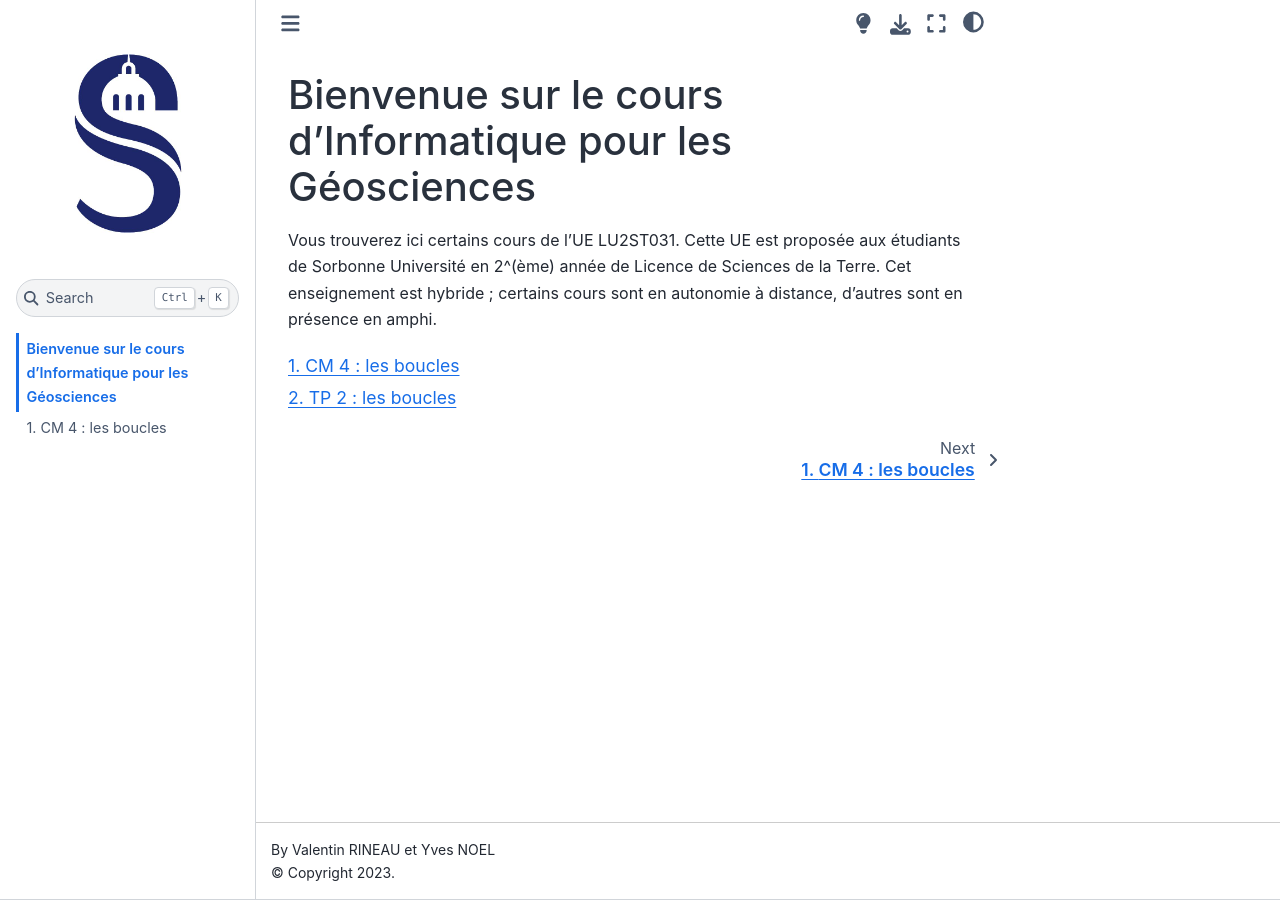
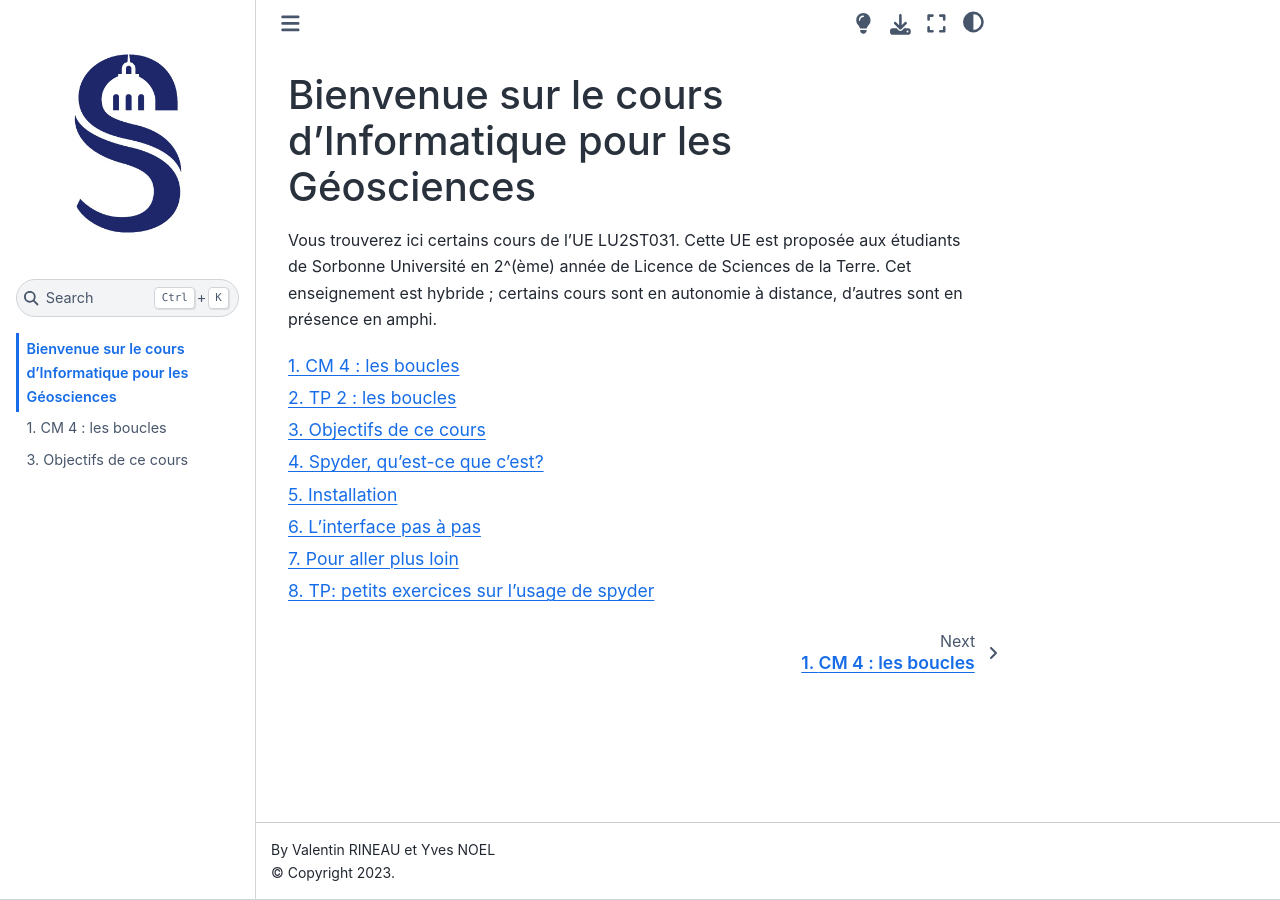
Before and after one commit to yvesnoel/LU2ST031, a Jupyter Book: the page built from intro.md, in a window 1280 px wide. Built offline with Jupyter Book 1.0.4 settings and Sphinx 7.4.7 and the Sphinx Book theme 1.1.4, drawn with Linux system fonts in a browser that asks for light colours; pages that are not in the unit, such as notebooks, are missing from menus; part of the change alters nothing that is shown.

Commit message:
Ajout CM Stuto spyder

````diff
--- a/_toc.yml
+++ b/_toc.yml
@@ -8,3 +8,4 @@ options:
 chapters:
 - file: semaine1/CM1/Les_expressions
 - file: semaine5/CM4/Les_boucles
+- file: semaine7/CM6/Tutoriel_Spyder
--- /dev/null
+++ b/semaine7/CM6/Tutoriel_Spyder.md
@@ -0,0 +1,230 @@
+
+## Objectifs de ce cours
+
+* Installer Spyder quel que soit le système d'exploitation.
+
+Être capable dans Spyder de :
+
+* créer un script
+* le sauvegarder
+* l'exécuter ligne par ligne
+* l'exécuter en entier
+* lire et interpréter les informations de la console
+* lire et interpréter les informations de l'explorateur de variables
+
+## Spyder, qu'est-ce que c'est?
+
+![](https://hackmd.io/_uploads/SkFwSvgY2.png)
+
+Jusqu'à présent, nous avons écrit des scripts dans des fichiers `.py` en utilisant un logiciel de traitement de texte classique (notepad, sublimetext, etc.). Cependant, il existe des programmes puissants qui fournissent une assistance précieuse pour la programmation. Nous allons apprendre au cours des prochaines semaines à nous servir du programme **Spyder** pour aller plus loin, plus vite, et en évitant de nombreuses erreurs.
+
+Spyder est ce qu'on appelle classiquement un environnement de développement intégré (ou IDE pour integrated development environment). Il s'agit d'un programme rassemblant un ensemble d'outils afin de faciliter l'écriture de code, notamment en simplifiant certaines tâches, en donnant un accès plus facile à la documentation, en affichant des alertes, en affichant un graphique directement après l'avoir appelé, etc. Un IDE se révèle rapidement indispensable pour toutes ces tâches. Spyder est un IDE open source spécifiquement concu pour Python et pour le domaine scientifique.
+
+## Installation
+
+Pour nous servir de Spyder, nous allons tout d'abord installer **Anaconda**, qui contient tout un ensemble d'outils pour programmer. Anaconda est gratuit, open source et contient directement Python (mais aussi le [langage R](https://fr.wikipedia.org/wiki/R_(langage))), Spyder, et permet de gérer librairies et dépendances plus facilement.
+
+Anaconda s'installe facilement sur Windows, MacOS et Linux. La procédure d'installation est décrite ci-dessous.
+
+
+### Pour Windows et MacOS
+
+Télécharger l'installeur Anaconda disponible sur le site https://www.anaconda.com/.
+
+![](https://hackmd.io/_uploads/rye2aExF2.png)
+
+Cliquez sur le bouton `download` pour télécharger automatiquement l'installeur qui correspond à votre système d'exploitation (dans le cas contraire, cliquer sur `get additional Installers` en dessous du bouton `download` et choisissez la version qui correspond à votre système). Il suffit ensuite de lancer l'installeur téléchargé pour démarrer l'installation.
+
+Une fois l'installation terminée, l'application `Anaconda navigator` peut être executée comme n'importe quel autre programme (une icône est maintenant présente dans votre espace de travail ou dans un menu démarrer). Lancez `Anaconda navigator`. Lorsque le programme est ouvert, vous verrez l'icone de Spyder comme ci-dessous:
+
+![](https://hackmd.io/_uploads/Hy3cVHlK3.png)
+
+Cliquez sur le bouton `launch` sous l'icone Spyder pour le démarrer.
+
+![](https://hackmd.io/_uploads/Bk8ySBgY3.png)
+
+### Pour Linux
+
+Télécharger l'installeur Anaconda disponible sur le site https://www.anaconda.com/.
+
+![](https://hackmd.io/_uploads/rye2aExF2.png)
+
+Cliquez sur le bouton `download` pour télécharger automatiquement l'installeur qui correspond à votre système d'exploitation (dans le cas contraire, cliquer sur `get additional Installers` en dessous du bouton `download` et choisissez la version qui correspond à votre système).
+
+Une fois téléchargé le fichier (celui-ci comporte l'extension `.sh`), vous devrez ouvrir le [terminal](https://doc.ubuntu-fr.org/terminal). Le terminal est une fenêtre dans laquelle il est possible de tapper des commandes puis de les exécuter avec Entrée. Pour ouvrir le terminal sur Ubuntu, vous pouvez:
+
+* cliquer sur l'icone terminal (visible dans `Afficher les applications`):
+
+![](https://hackmd.io/_uploads/SyxGmBlYn.png)
+
+* presser Ctrl+Alt+T en même temps.
+
+et entrer l'instruction suivante:
+
+`bash ~/Téléchargements/Anaconda3-2023.03-1-Linux-x86_64.sh`
+
+(en remplaçant `Anaconda3-2023.03-1-Linux-x86_64.sh` par le nom du fichier `.sh` que vous venez de télécharger).
+
+Au message `In order to continue the installation process, please review the license agreement` vous devez descendre tout en bas du texte à l'aide de la molette de la souris puis répondre `yes`. Vous devrez ensuite taper en toutes lettres `yes` et presser `Entrée` à la question suivante :
+
+> Do you wish the installer to prepend the Anaconda3 install location
+> to PATH in your /home/ec2-user/.bashrc ? [yes|no]
+
+Une fois ceci fait, et après avoir redémarré l'ordinateur, il suffit d'ouvrir le terminal, de taper la commande `anaconda-navigator` et de la lancer en appuyant sur `Entrée`. Lorsque le programme est ouvert, vous verrez l'icone de Spyder comme ci-dessous:
+
+![](https://hackmd.io/_uploads/Hy3cVHlK3.png)
+
+Cliquez sur le bouton `launch` sous l'icone Spyder pour le démarrer.
+
+![](https://hackmd.io/_uploads/Bk8ySBgY3.png)
+
+## L'interface pas à pas
+
+Vous devriez maintenant avoir Spyder sous les yeux. Vous remarquez immédiatement que l'interface graphique est assez complexe avec plusieurs panneaux :
+
+![](https://hackmd.io/_uploads/HyCCH8gth.png)
+
+La suite de cette partie va vous permettre de faire le tour de l'interface afin de commencer à prendre vos marques.
+
+### L'éditeur
+
+Le panneau de gauche contient un éditeur de texte. Celui-ci sert à écrire du code, tout comme notepad ou n'importe quel autre éditeur. Ci-dessous, vous voyez que Spyder a généré un fichier temporaire temp.py dans lequel vous pouvez commencer a écrire. Vous pouvez également constater que le fichier n'est pas vide, il y a déjà des lignes:
+
+![](https://hackmd.io/_uploads/H1X388lFn.png)
+
+La première ligne est la suivante:
+
+```
+# -*- coding: utf-8 -*-
+```
+
+Cette ligne est systématiquement ajoutée par défaut à n'importe quel script Spyder. Il s'agit d'une ligne spécifiant le type d'encodage (l'alphabet) utilisé pour coder. Spyder spécifie systématiquement l'encodage Utf-8 pour `Universal Character Set Transformation Format - 8 bits` qui est le standard actuel et qui inclus tous les caractères que vous pourriez utiliser. Je vous conseille de mettre cette ligne dans tous les scripts que vous produirez.
+
+La seconde ligne est une chaîne de caractères:
+
+```
+"""
+Spyder-Editor
+
+This is a temporary script file
+"""
+```
+
+Il s'agit tout simplement du "titre" de votre script, qu'il est utile de renseigner afin de donner des informations sur la fonction du script, la date, ou encore l'auteur. Tout ce qui est entre les deux triplets guillemets sera considéré comme faisant partie du titre.
+
+Nous allons maintenant voir comment utiliser l'éditeur qui va se réveler beaucoup plus puissant qu'un éditeur classique. Commencez par créer un nouveau fichier en cliquant sur l'icone ![](https://hackmd.io/_uploads/ryJpevgYn.png)
+
+Maintenant, copiez le code suivant et collez le a la place du code généré automatiquement:
+
+```
+# -*- coding: utf-8 -*-
+"""
+Circulation thermohaline
+"""
+
+S2 = 34.8 # salinité dans l’Atlantique Nord en psu
+
+V2 = 70*10^6 # # volume d'eau de l’Atlantique Nord en km
+
+V2_apres = V2 + 0.5 # volume dans l'Atlantique Nord après décharge
+                    # d’un iceberg de 0.5 millions de km^3
+
+# équilibre : S2 * V2 = S2_apres * V2_apres
+
+S2_apres = (S2 * V2) / V2_apres # salinité dans l’Atlantique N. après décharge
+
+print(S2_apres)
+```
+
+Ensuite, sauvegardez ce nouveau fichier à l'emplacement de votre choix en utilisant l'icone ![](https://hackmd.io/_uploads/r1BJZwgK2.png) (vous pouvez également cliquer en haut à gauche sur l'onglet `File` puis `Save as`)
+
+
+![](https://hackmd.io/_uploads/SkanyvlFh.png)
+
+Une fois le fichier sauvegardé, regardons le résultat:
+
+![](https://hackmd.io/_uploads/Bymz2L-F2.png)
+
+Vous pouvez constater que certains mots sont dans une couleur particulière:
+* en vert, les chaînes de caractères
+* en jaune, les nombres
+* en orange, les fonctions telles que `print`
+* en grisé, les commentaires
+
+Maintenant, essayez de supprimer la variable `V2_apres` de la ligne 12. Vous devriez voir apparaître ceci:
+
+![](https://hackmd.io/_uploads/BkEH-P-Yn.png)
+
+Voila une première raison importante de l'utilité de Spyder. Celui-ci réalise une analyse de votre code en temps réel. Ici, ils vous indique avec un point rouge qu'il y a une erreur. Lorsque vous placez le curseur sur le point rouge, il vous indique le type d'erreur: ici, il s'agit d'une erreur de syntaxe. Normal, étant donné que la ligne se termine par le signe `/`.
+
+Maintenant, après le signe `/`, ajoutez `V2_apres2`.
+
+![](https://hackmd.io/_uploads/rk8bMw-Kn.png)
+
+Ici, Spyder vous alerte encore une fois. Nous avons oublié de définir `V2_apres2` avant de l'utiliser! Les points rouges ou les signes attention jaunes vous indiquent qu'il y a des erreurs dans votre script avant même de le lancer, ce qui fait gagner beaucoup de temps.
+
+Corrigez l'erreur afin qu'il n'y ait plus de point rouge affiché. Maintenant qu'il n'y a plus d'erreur, nous voulons lancer notre script. Pour lancer le script entier, il suffit de cliquer sur ![](https://hackmd.io/_uploads/B12PKIlYn.png). Essayez.
+
+Et voila! Le script a été exécuté. Maintenant, vous constatez qu'il faut que vous relanciez une ligne particulière. Cliquez sur la ligne de votre choix, par exemple la 8, puis cliquez sur ![](https://hackmd.io/_uploads/Bk32Y8xt3.png). Cette fois-ci, seule la ligne 8 a été exécutée.
+
+
+### Fenêtre d'aide et explorateur de variables
+
+**Le working directory** => EN PARLER? ET AVANT? Manipulation de fichiers .py? working directory?
+
+![](https://hackmd.io/_uploads/Hygw7vgKh.png)
+
+
+La fenêtre en haut à droite donne plusieurs informations utiles. Vous pouvez voir que cette fenêtre dispose de quatre onglets. Nous allons pour l'instant en voir deux, `Help` et `Variable Explorer`.
+
+#### Aide
+
+Commencons par cliquer sur Help. Vous arrivez sur une page dans laquelle pouvez consulter l'aide concernant n'importe quel objet. Il suffit de taper un mot dans le champ à droite de `Object`. Essayez avec `print`:
+
+![](https://hackmd.io/_uploads/SJNZeveYh.png)
+
+Le champ Definition vous indique les arguments possibles. Type vous indique qu'il s'agit d'une fonction de base. Le texte en dessous indique à quoi sert cette fonction. Vous pouvez également voir l'aide directement dans l'interpréteur lorsque vous tapez un mot. Tapez `print()` dans l'éditeur de texte pour voir une infobulle apparaître.
+
+#### Variable explorer
+
+Cliquez maintenant sur Variable Explorer. Vous avez maintenant sous les yeux un tableau:
+
+![](https://hackmd.io/_uploads/HkIkeDxKn.png)
+
+Il s'agit de l'ensemble des variables actives. Au démarrage de Spyder, l'explorateur est vide. Puis, lorsque vous lancez des scripts, vous créez des variables avec une valeur. En lançant le script juste avant, vous avez notamment généré `S2` grâce à la ligne 6 `S2 = 34.8`. Vous constatez que cette variable est bien présente ici. Spyder vous indique qu'il s'agit d'une variable de type `float`, de taille 1 (pour les listes, la taille correspond par exemple au nombre d'éléments de la liste), et ayant pour valeur 34,8.
+
+#### Files
+
+Le troisième onglet que nous allons voir est Files. Il s'agit tout simplement de l'arborescence de vos fichiers.
+
+![](https://hackmd.io/_uploads/SkcGlvgtn.png)
+
+Vous pouvez cliquer sur les noms des fichiers pour les ouvrir directement dans l'éditeur de texte.
+
+### La console
+
+La dernière fenêtre que nous allons voir dans ce cours est la console, en bas à droite.
+
+![](https://hackmd.io/_uploads/HkHIxPgY3.png)
+
+Il s'agit tout simplement de la console ou s'affichent les résultats du script. La ligne runfile indique que vous avez cliqué sur ![](https://hackmd.io/_uploads/B12PKIlYn.png) et écrit le nom du fichier exécuté. Vous pouvez voir en dessous un chiffre. Il s'agit du résultat du `print(S2_apres)` de la ligne 18 qui s'affiche ici.
+
+Vous pouvez voir en haut à droite de cette fenêtre une icone poubelle ![](https://hackmd.io/_uploads/Hkb6mP-Fh.png). En cliquant dessus, vous remettez à zéro l'espace de travail en effaçant toutes les variables actives. Essayez de cliquer dessus, puis retournez à l'onglet `Variable Explorer` pour constater qu'il n'y a plus rien.
+
+Vous pouvez également voir l'historique de tout ce que vous avez exécuté en cliquant sur l'onglet `History` en bas à droite:
+
+![](https://hackmd.io/_uploads/HkpWmv-Kh.png)
+
+## Pour aller plus loin
+
+Ctrl+G
+
+Ctrl+R
+
+Dans préférences, vous pouvez personnaliser Spyder. Par exemple, dans appearance, vous pouvez changer le thème utilisé dans "Syntax highlighting theme".
+
+# TP: petits exercices sur l'usage de spyder
+
+Variable explorer
+
+Exercice debug script daubé
````
Also changed, not shown: untitled.md (added).
